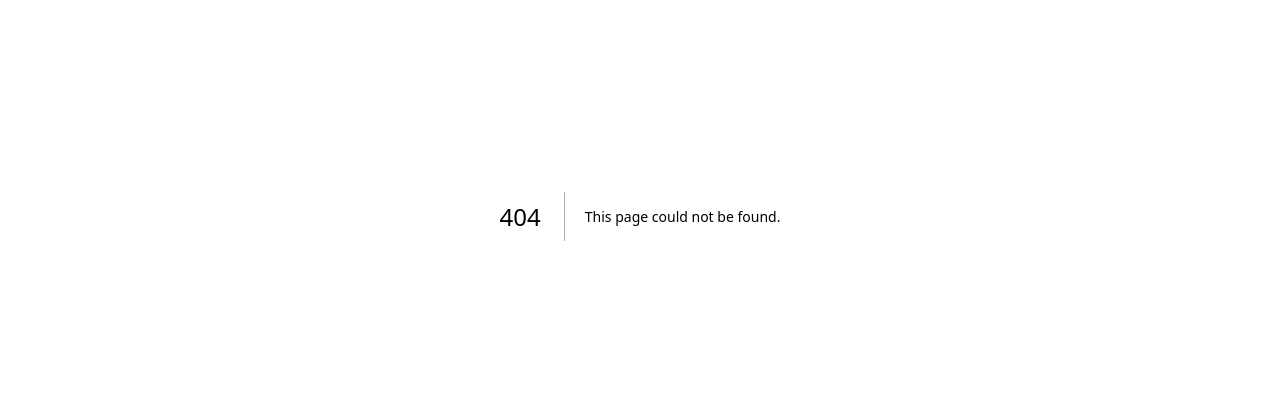
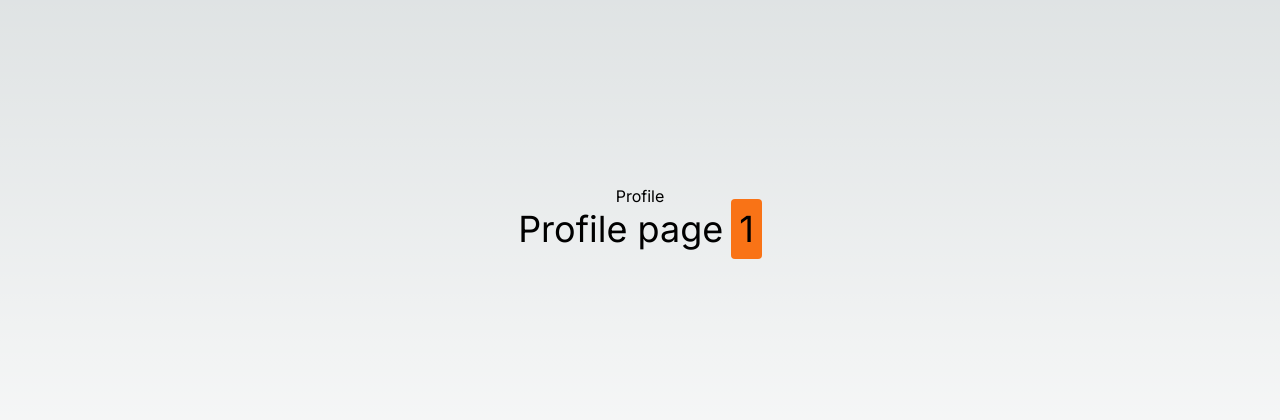
Before and after one commit to 21namanpandey/NextJs-Auth, a Next.js app: page /profile/1 in a window 1280 px wide. Before the commit this address had no page. Shown: the part 184-604 px from the top of the page. Built offline with nearby package versions, Linux system fonts and the light colour scheme.

Commit message:
create user profile page

```diff
--- /dev/null
+++ b/src/app/profile/[id]/page.tsx
@@ -0,0 +1,14 @@
+export default function UserProfile({ params }: any) {
+  return (
+    <div className="flex flex-col items-center justify-center min-h-screen py-2">
+      <h1>Profile</h1>
+      <hr />
+      <p className="text-4xl">
+        Profile page
+        <span className=" p-2 ml-2 rounded bg-orange-500 text-black">
+          {params.id}
+        </span>
+      </p>
+    </div>
+  );
+}
```
